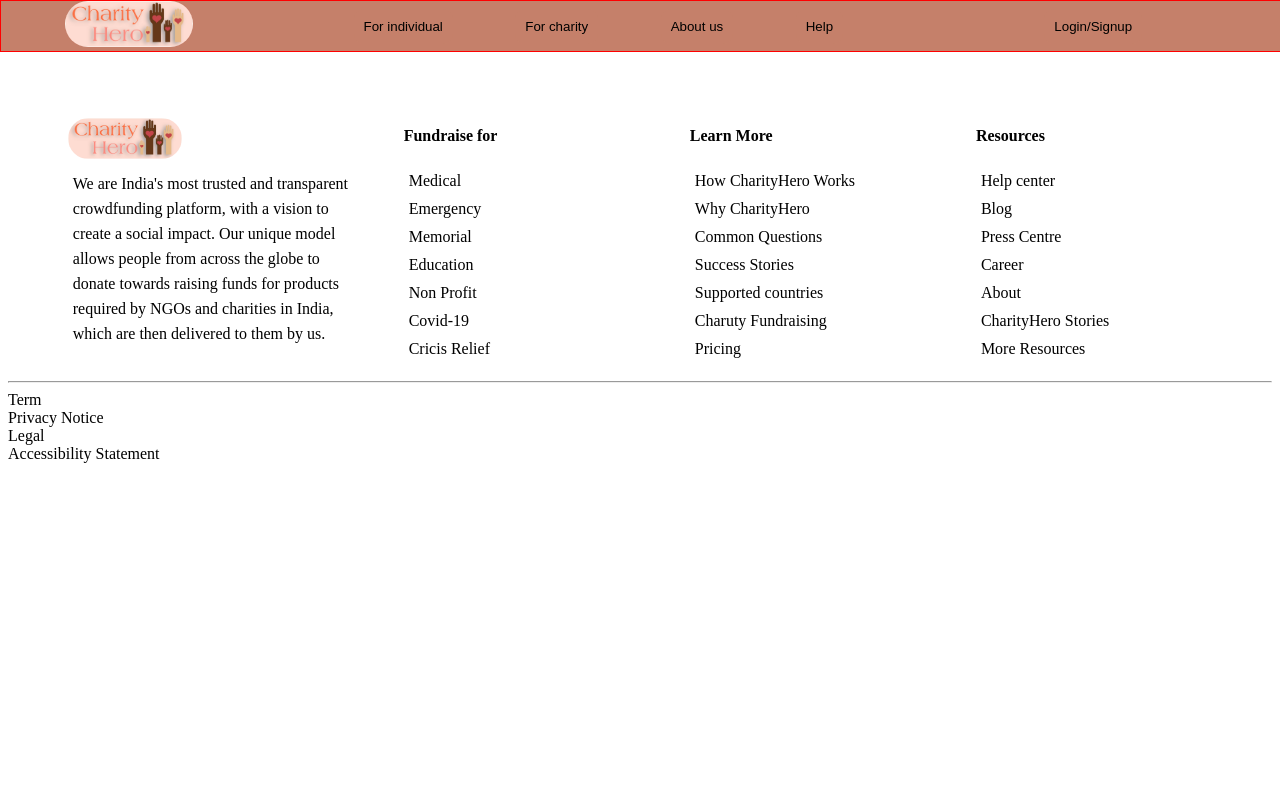
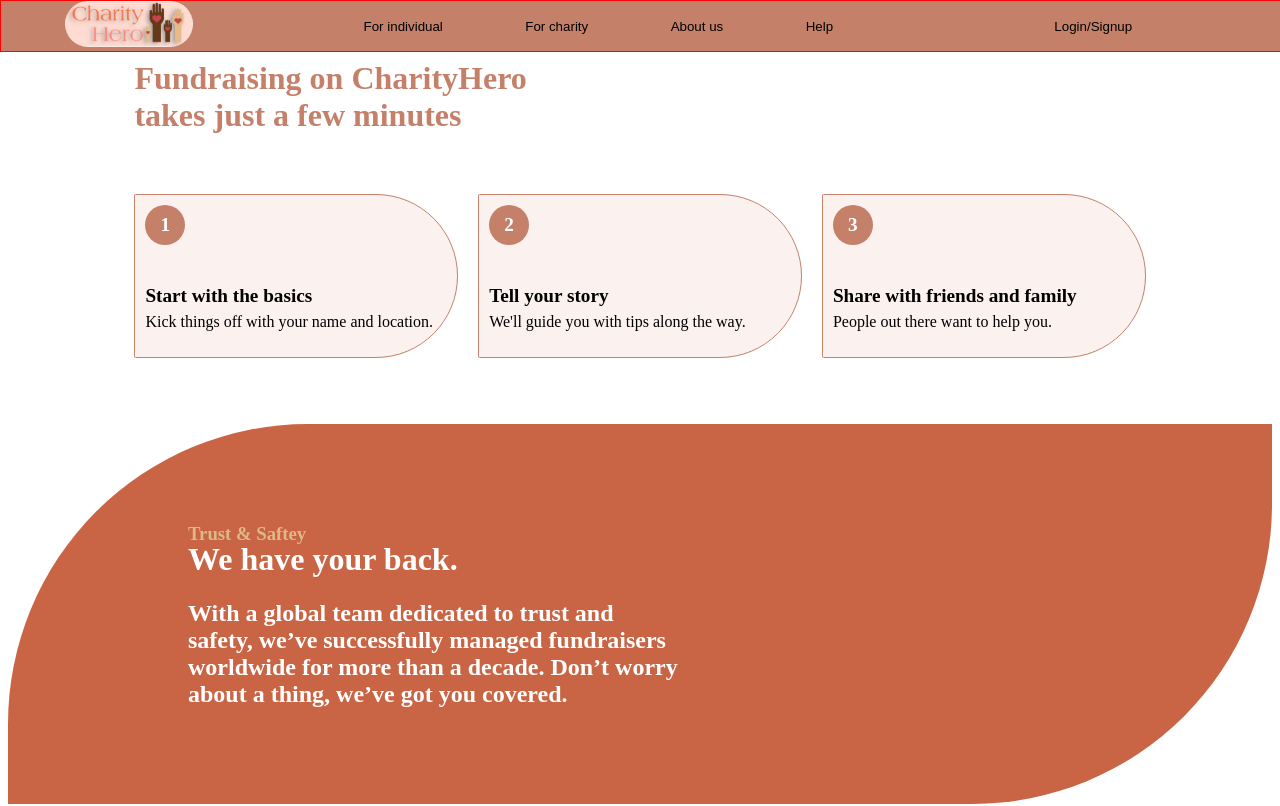
Before and after one commit to Sonu-Shettiyar/CharityHero-Donation-Managment-App, a React (Vite) app in the folder frontend/: page / in a window 1280 px wide. Shown: the top 806 px of the page. Built offline with nearby package versions, Linux system fonts and the light colour scheme.

Commit message:
home page top and mid section completed

```diff
--- a/frontend/src/Pages/Home.jsx
+++ b/frontend/src/Pages/Home.jsx
@@ -1,8 +1,18 @@
 import React from 'react'
+import Guide from '../components/HomePageComponents/Guide'
+import Banner from '../components/HomePageComponents/Banner'
 
 const Home = () => {
   return (
-    <div>Home</div>
+    <div>
+
+
+        <Guide/>
+ <br />
+ <br />
+      <Banner/>
+
+    </div>
   )
 }
 
--- /dev/null
+++ b/frontend/src/components/HomePageComponents/Banner.jsx
@@ -0,0 +1,18 @@
+import React from 'react'
+import "../../styles/homecss/banner.css"
+
+const Banner = () => {
+  return (
+    <div>
+        <div className='bannerMain'>
+            <h3>Trust & Saftey</h3>
+             <h1>We have your back.</h1>
+             <div>
+             With a global team dedicated to trust and <br /> safety, we’ve successfully managed fundraisers <br /> worldwide for more than a decade. Don’t worry <br /> about a thing, we’ve got you covered.
+             </div>
+        </div>
+    </div>
+  )
+}
+
+export default Banner
--- /dev/null
+++ b/frontend/src/components/HomePageComponents/Guide.jsx
@@ -0,0 +1,38 @@
+import React from 'react'
+import "../../styles/homecss/guide.css"
+
+const Guide = () => {
+  return (
+    <div className='guideMain'>
+        <div>
+            <h1>Fundraising on CharityHero <br /> takes just a few minutes</h1>
+        </div>
+        <div className='steps'>
+            <div>
+                <div className='num'><div>1</div></div>
+                <div>
+                    <div className='hedG'>Start with the basics</div>
+                    <p>Kick things off with your name and location.</p>
+                </div>
+            </div>
+            <div>
+                <div className='num'><div>2</div></div>
+                <div>
+                    <div className='hedG'>Tell your story</div>
+                    <p>We'll guide you with tips along the way.</p>
+                </div>
+            </div>
+            <div>
+                <div className='num'><div>3</div></div>
+                <div>
+                    <div className='hedG'>Share with friends and family</div>
+                    <p>People out there want to help you.</p>
+                </div>
+            </div>
+
+        </div>
+    </div>
+  )
+}
+
+export default Guide
--- a/frontend/src/components/Navbar.jsx
+++ b/frontend/src/components/Navbar.jsx
@@ -7,7 +7,7 @@ const Navbar = () => {
   return (
     <div>
         <div className='navbar'>
-            <div className='logo'><img width={"100%"} src={logoC} alt="logo" /></div>
+            <div className='logo'> <Link to={"/"}><img width={"100%"} src={logoC} alt="logo" /></Link></div>
             <div className='menu'>
             <div className='menu1'>
                 <Link to="#"><button>For individual</button></Link>
--- /dev/null
+++ b/frontend/src/styles/homecss/banner.css
@@ -0,0 +1,22 @@
+.bannerMain{
+    left: 0px;
+    margin-top: 30px;
+    /* width: 100%; */
+    background-color: #c96544;
+    height: 300px;
+    color: white;
+    border-radius: 300px 0px 300px 0px;
+    padding-left: 180px;
+    padding-top: 80px;
+}
+
+.bannerMain>div{
+    font-size: x-large;
+    font-weight: bolder;
+
+}
+.bannerMain>h3{
+
+    margin-bottom: -25px;
+    color: burlywood;
+}
--- /dev/null
+++ b/frontend/src/styles/homecss/guide.css
@@ -0,0 +1,56 @@
+.guideMain{
+
+    width: 80%;
+    margin: auto;
+    margin-top: 60px;
+}
+.guideMain h1{
+    color: #c5806a;
+}
+
+
+.steps{
+/* border: 1px solid #c5806a; */
+display: flex;
+width: 100%;
+gap: 20px;
+margin-top: 60px;
+}
+.steps>p{
+    color: gray;
+}
+.steps>div{
+    width: 33%;
+
+}
+.num{
+
+    text-align: center;
+    display: flex;
+    border-radius: 50%;
+    background-color: #c5806a;
+    color: white;
+    font-size: larger;
+    font-weight: bolder;
+    width: 40px;
+    height: 40px;
+
+}
+.num>div{
+    width: 100%;
+    text-align: center;
+    margin: auto;
+}
+.hedG{
+    margin-top: 40px;
+    margin-bottom: -10px;
+font-size: larger;
+font-size: larger;
+font-weight: bolder;
+}
+.steps>div{
+    background-color: #fbf2f0;
+    border: 1px solid  #c5806a;
+    padding: 10px;
+    border-radius: 2px 100px 100px 2px;
+}
--- a/frontend/src/styles/navbar.css
+++ b/frontend/src/styles/navbar.css
@@ -21,7 +21,7 @@
   margin: auto;
   align-items: center;
 }
-.logo>img{
+.logo img{
     border-radius: 100px;
 }
 .menu1{
```
Also changed, not shown: frontend/src/components/MidCard.jsx (added, +11 -0 lines).
